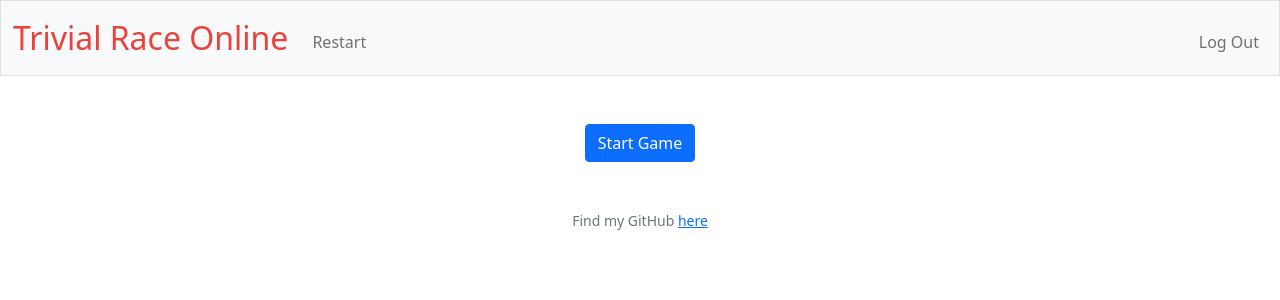
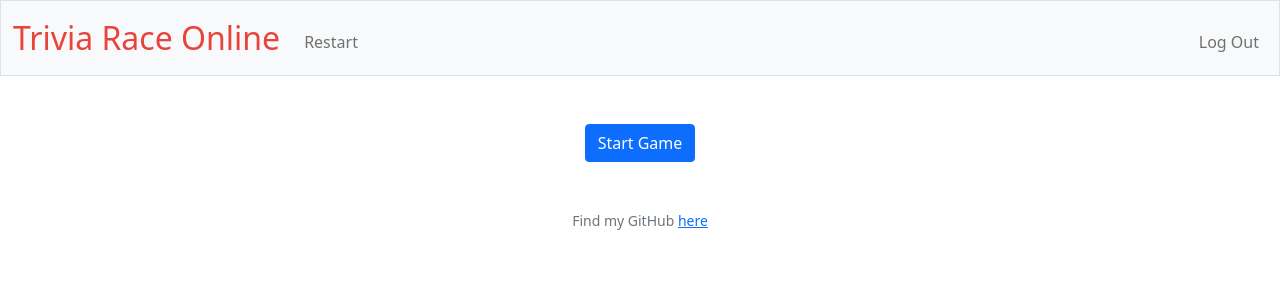
Before and after one commit to m-j-w-f/Quiz_web, a Flask app: page / in a window 1280 px wide. Shown: the top 300 px of the page. Run offline with Flask 2, Linux system fonts and the light colour scheme; a user stored in the database is signed in; parts of the project's set-up code (start-up, migrations or seed data) failed here and were passed over.

Commit message:
changed title 🥴

```diff
--- a/templates/layout.html
+++ b/templates/layout.html
@@ -16,7 +16,7 @@
 
         <link href="/static/styles.css" rel="stylesheet">
 
-        <title>Trivial Race: {% block title %}{% endblock %}</title>
+        <title>Trivia Race: {% block title %}{% endblock %}</title>
 
     </head>
 
@@ -24,7 +24,7 @@
 
         <nav class="bg-light border navbar navbar-expand-md navbar-light">
             <div class="container-fluid">
-                <a class="navbar-brand" href="/"><span class="red">Trivial Race Online</span></a>
+                <a class="navbar-brand" href="/"><span class="red">Trivia Race Online</span></a>
                 <button aria-controls="navbar" aria-expanded="false" aria-label="Toggle navigation" class="navbar-toggler" data-bs-target="#navbar" data-bs-toggle="collapse" type="button">
                     <span class="navbar-toggler-icon"></span>
                 </button>
```
